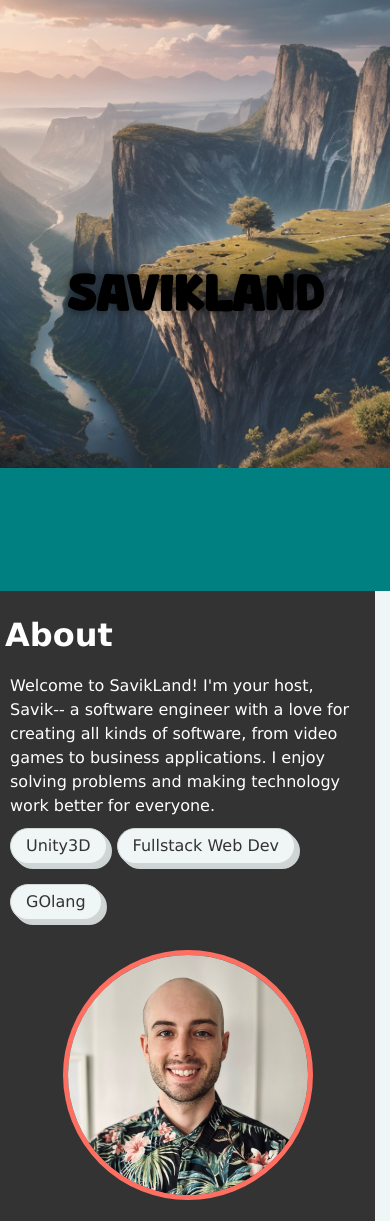
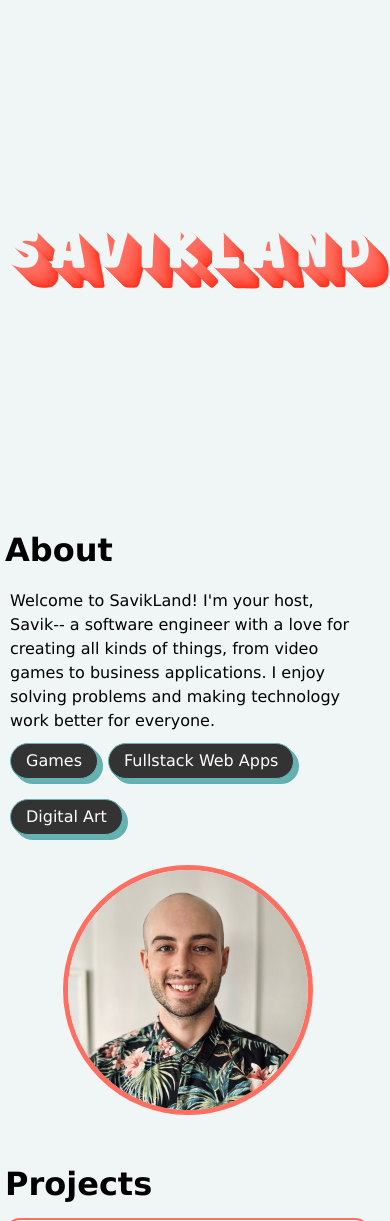
Before and after one commit to savikdf/savikdf.github.io, a website: page index.html in a window 390 px wide. Shown: the top 1221 px of the page. Drawn offline with Linux system fonts and the light colour scheme.

Commit message:
wip nav updates and some other junk

```diff
--- a/index.html
+++ b/index.html
@@ -71,19 +71,19 @@
 
         </nav>
 
-        <section id="about" class="section--dark">
+        <section id="about">
             <div class="container">
                 <h2>About</h2>
 
                 <div class="two-col">
                     <div class="col">
                         <p>
-                            Welcome to SavikLand! I'm your host, Savik-- a software engineer with a love for creating all kinds of software, from video games to business applications. I enjoy solving problems and making technology work better for everyone.
+                            Welcome to SavikLand! I'm your host, Savik-- a software engineer with a love for creating all kinds of things, from video games to business applications. I enjoy solving problems and making technology work better for everyone.
                         </p>
-                        <ul class="badge-list">
-                            <li class="badge--accent">Unity3D</li>
-                            <li class="badge--accent">Fullstack Web Dev</li>
-                            <li class="badge--accent">GOlang</li>
+                        <ul class="badge-list badge-list--dark">
+                            <li class="badge">Games</li>
+                            <li class="badge">Fullstack Web Apps</li>
+                            <li class="badge">Digital Art</li>
                         </ul>
                     </div>
 
--- a/src/js/index.js
+++ b/src/js/index.js
@@ -656,8 +656,9 @@ SL_nav = {
   config: {
     navBar: null,
     navLinks: [],
-    navHeight: 60, //try match $nav-height scss var, right now nothing syncs these two
+    navHeight: 70, //try match $nav-height scss var, right now nothing syncs these two
     navMobBreakpoint: 600,
+    doUpdate: true,
   },
 
   init: function(){
@@ -686,7 +687,7 @@ SL_nav = {
     const targetElement = document.querySelector(targetId);
     const offset = SL_nav.config.navHeight;
     const elementPosition = targetElement.getBoundingClientRect().top;
-    const offsetPosition = elementPosition + window.scrollY;// + offset;
+    const offsetPosition = elementPosition + window.scrollY + (-1 * offset) + 1;
 
     _.config.navLinks.forEach(navLink => {
       navLink.classList.remove('active');
@@ -700,6 +701,10 @@ SL_nav = {
         top: offsetPosition,
         behavior: 'smooth'
     });
+    SL_nav.config.doUpdate = false;
+    setTimeout(() => {
+      SL_nav.config.doUpdate = true;
+    }, 400);
   },
   handleNavScroll: function(event){
     _ = SL_sectionModule;
@@ -720,11 +725,12 @@ SL_nav = {
       nav.classList.remove(stickyClass);
       main.classList.remove(navOffsetClass);
     }
-    //_.handleNavUpdate();
+    if(SL_nav.config.doUpdate)
+      SL_nav.handleNavUpdate();
   },
   handleNavUpdate: function(){
     const _ = this;
-    if(window.innerWidth < _.config.navMobBreakpoint)
+    if(!_.config.doUpdate || window.innerWidth < _.config.navMobBreakpoint)
       return;
 
     const navLinks = _.config.navLinks;
@@ -734,17 +740,17 @@ SL_nav = {
     //only sections with ids
     const sectionsWithIds = SL_sectionModule.config.visibleSections.filter(section => section.id);
     let foundMatch = false;
+    if(!sectionsWithIds)
+      return;
 
     sectionsWithIds.forEach(section => {
       if(foundMatch)
         return;
 
-      //man, this nav shit sucks
-      //todo: fix this garbage
-      // let boundingRect = section.getBoundingClientRect();
-      // let scrolledPastNav = boundingRect.bottom < _.config.navHeight;
-      // if(section.id != "hero" && scrolledPastNav)
-      //   return;
+      let boundingRect = section.getBoundingClientRect();
+      let visiblePastNav = section.id == "hero" ? true : boundingRect.bottom > _.config.navHeight;
+      if(!visiblePastNav)
+        return;
 
       let match = _.config.navLinks.filter(link => { return link.getAttribute('href').substring(1) == section.id });
       if(match && match.length == 1){
--- a/src/sass/components/_uniqueSections.scss
+++ b/src/sass/components/_uniqueSections.scss
@@ -2,14 +2,14 @@
   $edge-offset: var(--top-edge);
 
   position: relative;
-  height: 70vh;
-  background: url(/images/temp01.png);
-  background-color: $color-theme;
-  background-repeat: no-repeat;
-  background-position: center;
-  background-size: 150%;
-  background-position-y: calc(-1 * var(--top-edge) / 3);
+  height: max(400px, 60vh);
   overflow: hidden;
+  // background: url(/images/temp01.png);
+  // background-color: $color-theme;
+  // background-repeat: no-repeat;
+  // background-position: center;
+  // background-size: 150%;
+  // background-position-y: calc(-1 * var(--top-edge) / 3);
 
   @include break-up("small") {
     //height: calc(100vh - calc(2 * $nav-top-padding + $nav-height));
@@ -79,7 +79,10 @@
     }
 
     &__title {
-      @extend .anim__hero-title--3;
+      // @extend .anim__hero-title--3;
+      @include multi-dark-text-shadow(20, $color-theme-accent);
+      letter-spacing: 0.8rem;
+      color: $color-page;
       position: fixed;
       font-family: dino;
       font-size: 2.9rem;
@@ -95,30 +98,12 @@
         font-size: 10rem;
       }
 
-      span{
-        display: inline-block;
-        font-size: inherit;
-        font-family: inherit;
+      // span{
+      //   display: inline-block;
+      //   font-size: inherit;
+      //   font-family: inherit;
+      // }
 
-        // @extend .anim__hero-title--3;
-        // &.active {
-        //   //@extend .anim__hero-title--3;
-        // }
-      }
-
-      // &::before{
-      //   content:'SavikLand';
-      //   display: block;
-      //   position: absolute;
-      //   inset: 0;
-      //   color: black;
-      //   transform: translate3d(20px,calc(20px + 5rem), 0);// scaleY(-1);
-      //   text-shadow: none;
-      //   //color: $color-theme-accent-dark;
-      //   color: black;
-      //   //filter: blur(15px)
-      //   //z-index: -1;
-      // }
     }
   }
 }
@@ -128,7 +113,7 @@
 
   .profile-pic {
     border: 5px solid $color-theme-accent;
-    //@include multi-dark-box-shadow(20, $color-theme-accent-dark);
+    // @include multi-dark-box-shadow(10, $color-theme-accent);
     //transform: translateY(calc($offset / 5));
   }
 }
```
Also changed, not shown: src/dist/main.css.
